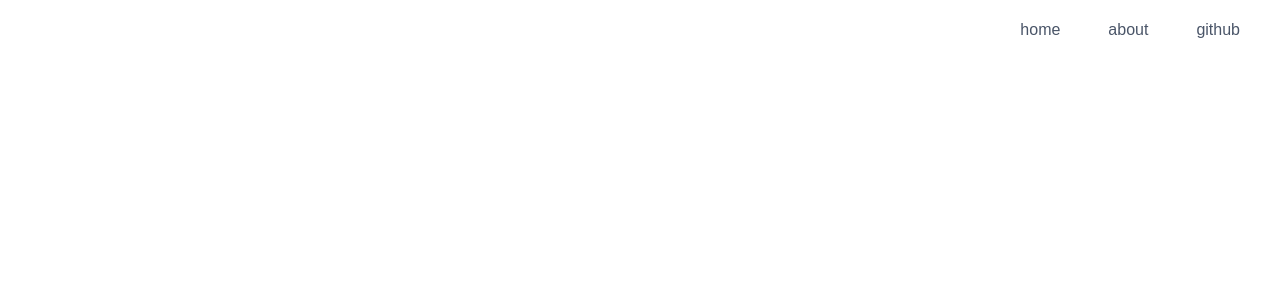
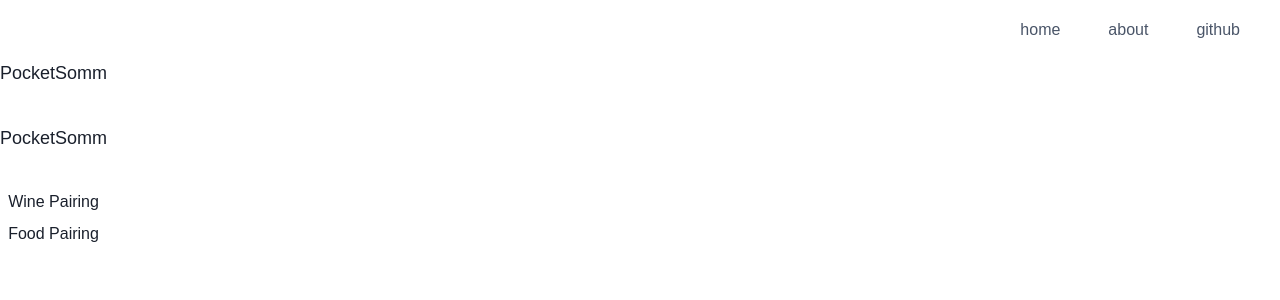
Before and after one commit to tchowd/pocketsomm, a Next.js app: page / in a window 1280 px wide. Shown: the top 300 px of the page. Built offline with nearby package versions, Linux system fonts and the light colour scheme.

Commit message:
main page setup

```diff
--- a/pages/components/Navbar.tsx
+++ b/pages/components/Navbar.tsx
@@ -242,6 +242,6 @@ import {
     },
     {
       label: 'github',
-      href: '/github',
+      href: 'https://github.com/turja-c/pocketsomm',
     }
   ];
--- a/pages/index.tsx
+++ b/pages/index.tsx
@@ -1,5 +1,5 @@
 import type { NextPage } from 'next'
-import { Center, Container, Flex, HStack, Link, Stack, useColorModeValue, VStack } from '@chakra-ui/react'
+import { Text, Center, Container, Flex, HStack, Link, Stack, useColorModeValue, VStack, Box } from '@chakra-ui/react'
 import Navbar from './components/Navbar'
 import Footer from './components/Footer'
 
@@ -11,8 +11,8 @@ const Home: NextPage = () => {
     <Container maxW={'6xl'} >
 
       <Flex display={{ base: 'none', md: 'flex' }}>
-              <DesktopNav />
-        </Flex>
+          <DesktopNav />
+      </Flex>
 
         <MobileNav />
     </Container>
@@ -43,8 +43,24 @@ const DesktopNav = () => {
 
   return (
     <div >
-      {/* <Navbar />
-      <Footer /> */}
+      {/* <Navbar /> */}
+      <Center>
+        <VStack>
+        <Text> PocketSomm</Text>
+        <Text> PocketSomm</Text>
+        <Link href='/winepairing'>
+        <Box>
+          Wine Pairing
+        </Box>
+        </Link>
+        <Link href='/foodpairing'>
+        <Box>
+          Food Pairing
+        </Box>
+        </Link>
+        </VStack>
+        </Center>
+      {/* <Footer /> */}
       </div>
   );
 };
```
Also changed, not shown: pages/about/index.tsx (added, +19 -0 lines), 1 other file (tests, documents, lock files or other folders).
